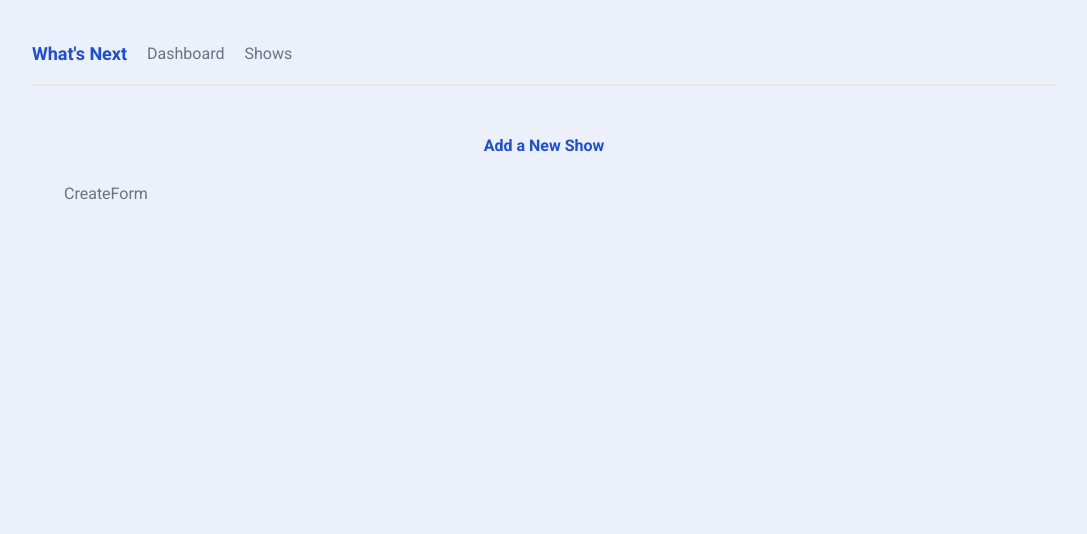
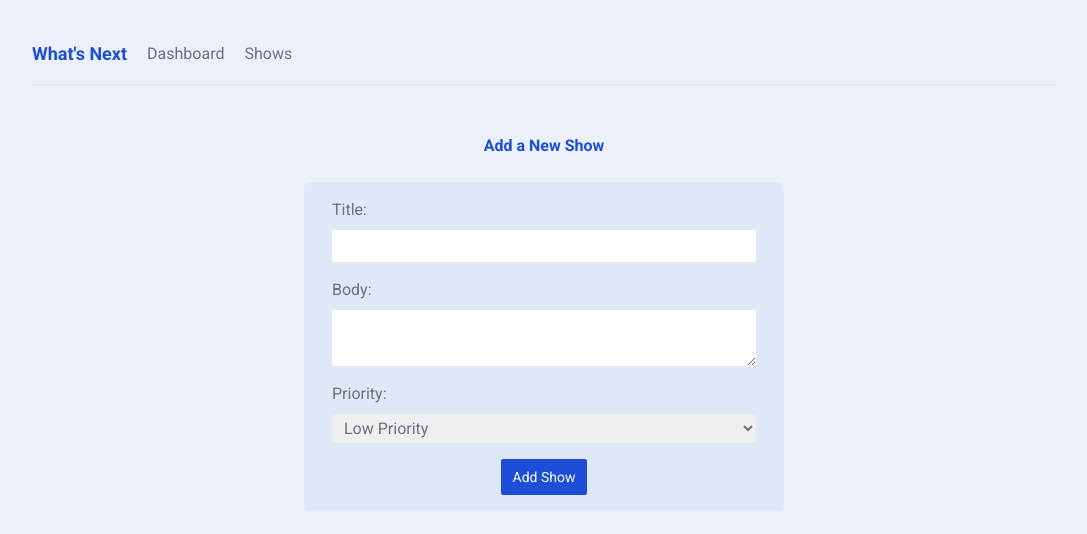
Before and after one commit to lara-isak/whats-next, a Next.js app: page /shows/create in a window 1280 px wide. Shown: the top 534 px of the page, without its empty margins (96-1183 px from the left). Built offline with nearby package versions, Linux system fonts and the light colour scheme.

Commit message:
✨ Create a basic form for adding new shows

```diff
--- a/app/shows/create/CreateForm.jsx
+++ b/app/shows/create/CreateForm.jsx
@@ -1,8 +1,55 @@
-'use client'
-import React from 'react'
+"use client";
+import React from "react";
+import { useRouter } from "next/navigation";
+import { useState } from "react";
 
 export default function CreateForm() {
+  const router = useRouter();
+
+  const [title, setTitle] = useState("");
+  const [body, setBody] = useState("");
+  const [priority, setPriority] = useState("");
+  const [isLoading, setIsLoading] = useState(false);
+
   return (
-    <div>CreateForm</div>
-  )
+
+    <form className="w-1/2">
+      <label>
+        <span>Title:</span>
+        <input
+          required
+          type="text"
+          onChange={(e) => setTitle(e.target.value)}
+          value={title}
+        />
+      </label>
+      <label>
+        <span>Body:</span>
+        <textarea
+          required
+          onChange={(e) => setBody(e.target.value)}
+          value={body}
+        />
+      </label>
+      <label>
+        <span>Priority:</span>
+        <select
+          onChange={(e) => setPriority(e.target.value)}
+          value={priority}
+        >
+          <option value="low">Low Priority</option>
+          <option value="medium">Medium Priority</option>
+          <option value="high">High Priority</option>
+        </select>
+      </label>
+      <button
+        className="btn-primary"
+        disabled={isLoading}
+      >
+      {isLoading && <span>Adding...</span>}
+      {!isLoading && <span>Add Show</span>}
+    </button>
+    </form>
+
+  );
 }
```
